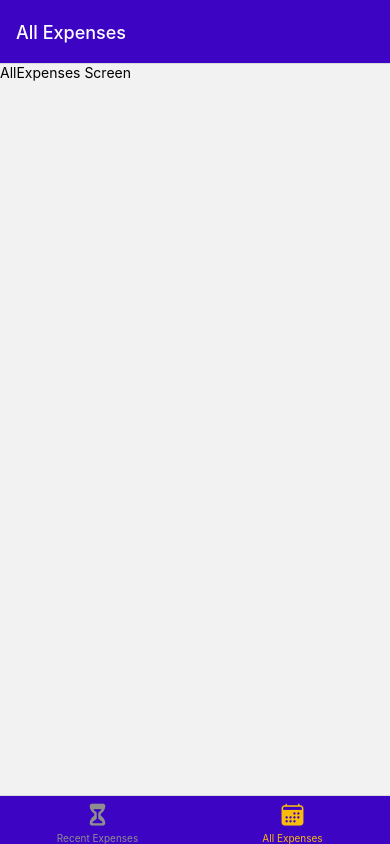
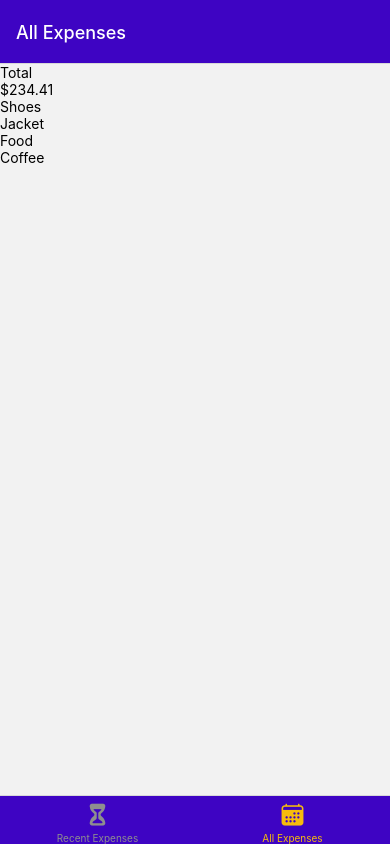
Before and after one commit to Vahidpro/ExpenseTracker, a React Native app: screen /AllExpenses in a window 390 px wide. Built offline with nearby package versions, Linux system fonts and the light colour scheme.

Commit message:
Show data from dummy list

```diff
--- a/components/ExpensesList.js
+++ b/components/ExpensesList.js
@@ -1,7 +1,17 @@
-import { StyleSheet } from "react-native";
+import { StyleSheet, FlatList, Text } from "react-native";
 
-function ExpensesList() {
-	return <FlatList />;
+const renderExpensesItem = (itemData) => {
+	return <Text>{itemData.item.description}</Text>;
+};
+
+function ExpensesList({ expenses }) {
+	return (
+		<FlatList
+			data={expenses}
+			renderItem={renderExpensesItem}
+			keyExtractor={(item) => item.id}
+		/>
+	);
 }
 export default ExpensesList;
 
--- a/components/ExpensesOutput/ExpensesOutput.js
+++ b/components/ExpensesOutput/ExpensesOutput.js
@@ -1,15 +1,42 @@
 import { StyleSheet, View } from "react-native";
 import ExpensesSummary from "../ExpensesSummary";
 import ExpensesList from "../ExpensesList";
+
+const Dummy_data = [
+	{
+		id: "e1",
+		description: "Shoes",
+		amount: 59.32,
+		data: new Date(20221216),
+	},
+	{
+		id: "e2",
+		description: "Jacket",
+		amount: 32.48,
+		data: new Date(20221224),
+	},
+	{
+		id: "e3",
+		description: "Food",
+		amount: 68.29,
+		data: new Date(20230112),
+	},
+	{
+		id: "e4",
+		description: "Coffee",
+		amount: 74.32,
+		data: new Date(20230123),
+	},
+];
 
 function ExpensesOutput({ expenses, expensesPeriod }) {
 	return (
 		<View style={styles.container}>
 			<ExpensesSummary
-				expenses={expenses}
+				expenses={Dummy_data}
 				periodName={expensesPeriod}
 			></ExpensesSummary>
-			<ExpensesList></ExpensesList>
+			<ExpensesList expenses={Dummy_data}></ExpensesList>
 		</View>
 	);
 }
--- a/screens/AllExpenses.js
+++ b/screens/AllExpenses.js
@@ -1,7 +1,8 @@
-import { StyleSheet, Text } from "react-native";
+import { StyleSheet } from "react-native";
+import ExpensesOutput from "../components/ExpensesOutput/ExpensesOutput";
 
 function AllExpenses() {
-	return <Text style={styles.container}>AllExpenses Screen</Text>;
+	return <ExpensesOutput expensesPeriod="Total"></ExpensesOutput>;
 }
 export default AllExpenses;
 
--- a/screens/RecentExpenses.js
+++ b/screens/RecentExpenses.js
@@ -1,7 +1,8 @@
-import { StyleSheet, Text } from "react-native";
+import { StyleSheet } from "react-native";
+import ExpensesOutput from "../components/ExpensesOutput/ExpensesOutput";
 
 function RecentExpenses() {
-	return <Text style={styles.container}>RecentExpenses Screen</Text>;
+	return <ExpensesOutput expensesPeriod="last 7 days"></ExpensesOutput>;
 }
 export default RecentExpenses;
 
```
